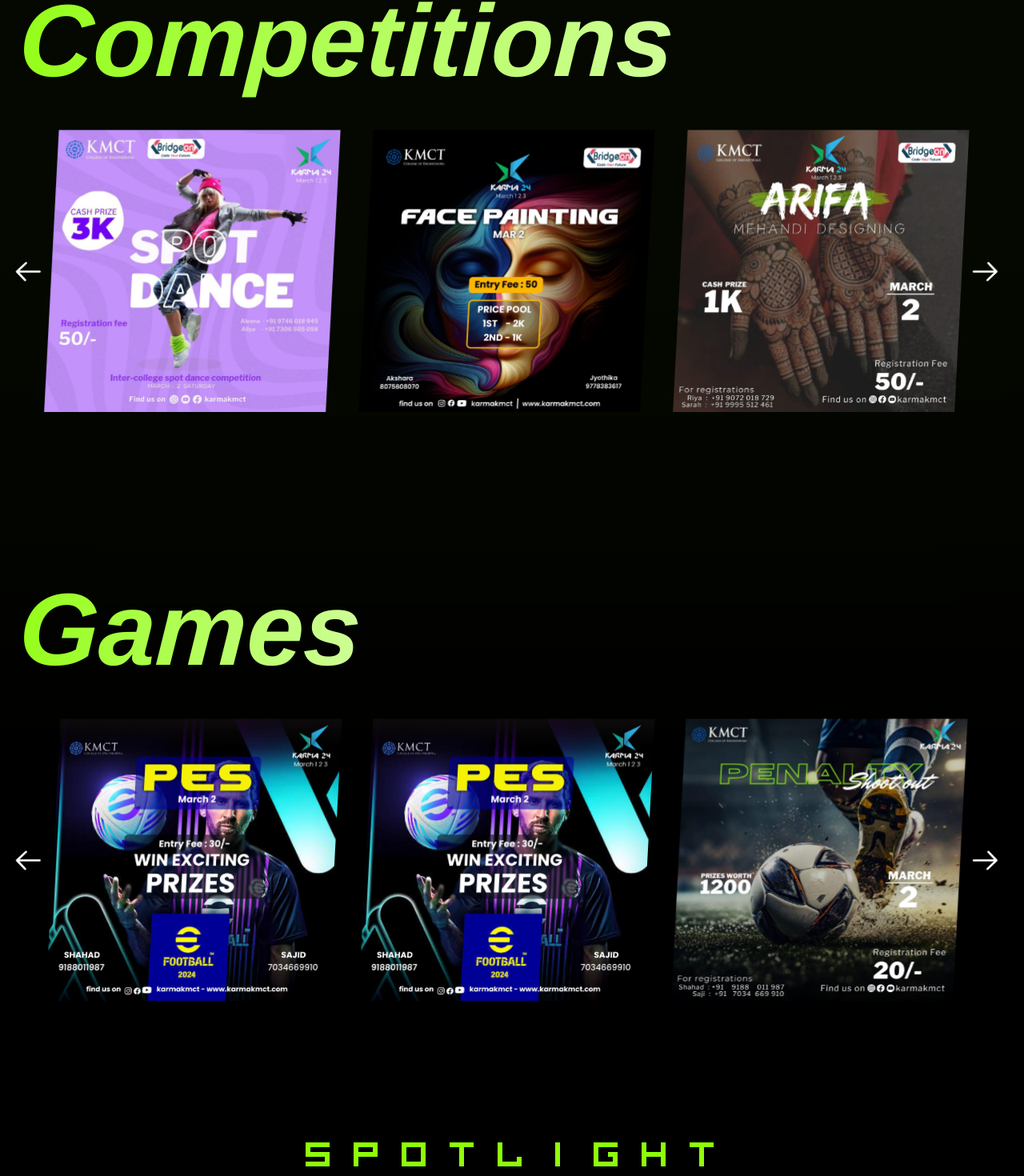
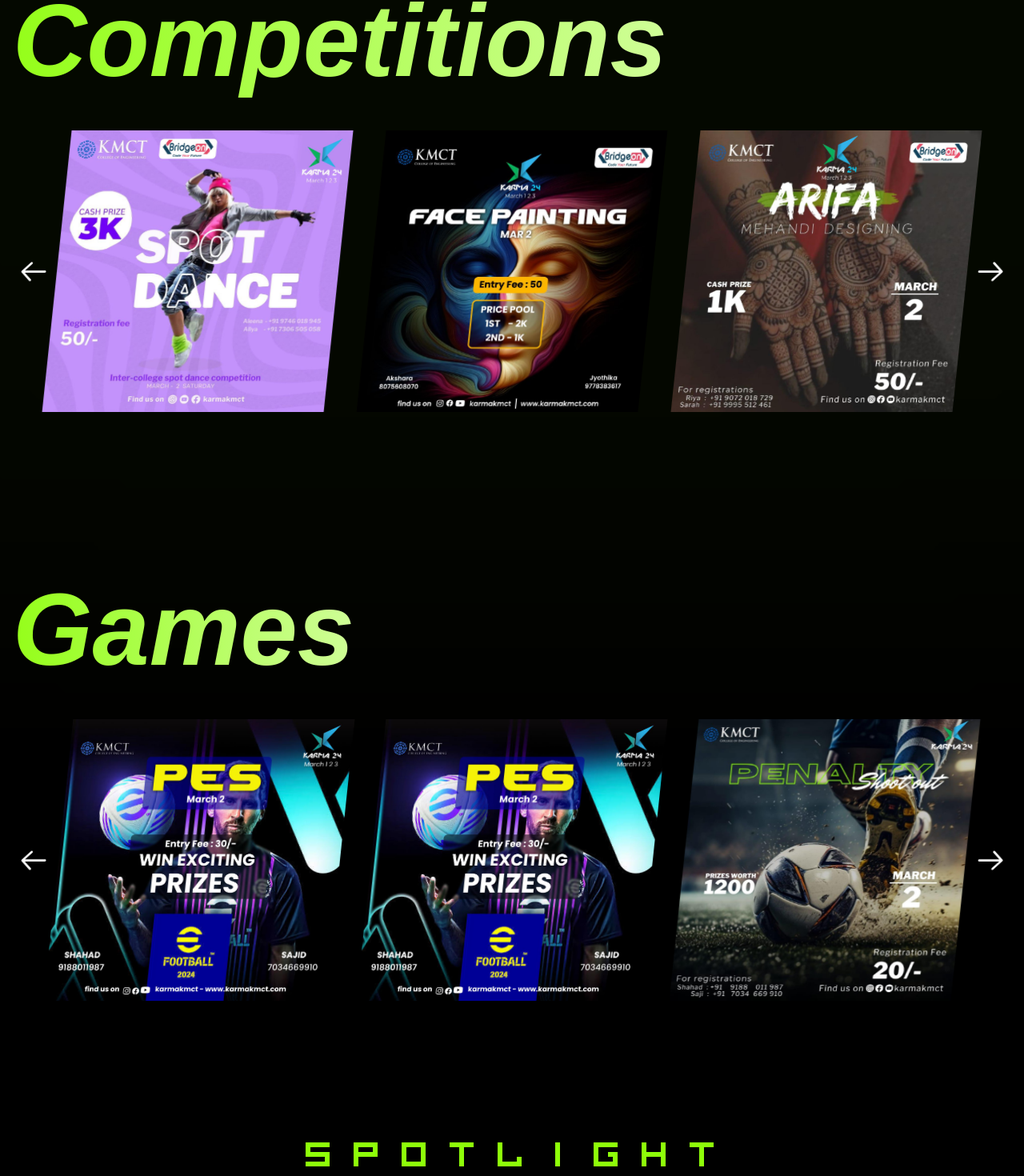
Before and after one commit to TinkerHubKMCTCE/Karma24, a React (Vite) app: page / in a window 1280 px wide. Shown: the part 3398-4868 px from the top of the page at 80% size. Built offline with nearby package versions, Linux system fonts and the light colour scheme.

Commit message:
feat: update competitions not fetching issue

```diff
--- a/src/programType.js
+++ b/src/programType.js
@@ -1,7 +1,8 @@
 const programType = {
-    EVENT: "event",
-    WORKSHOP: "workshop",
-    GAME: "game"
-}
+  EVENT: "event",
+  WORKSHOP: "workshop",
+  GAME: "game",
+  COMPETITION: "competition",
+};
 
 export default programType;
--- a/src/views/home/components/Games/CompetitionsSection.jsx
+++ b/src/views/home/components/Games/CompetitionsSection.jsx
@@ -15,7 +15,7 @@
     <>
       <div
         id="competitions"
-        className="container max-w-screen-xl mx-auto pt-28 pb-16 px-4 -skew-x-3"
+        className="container max-w-screen-xl mx-auto pt-28 pb-16 px-4"
       >
         <motion.h2
           initial={{ opacity: 0 }}
@@ -26,7 +26,7 @@
         >
           Competitions
         </motion.h2>
-        <div className="swiper-container px-10">
+        <div className="swiper-container px-10 -skew-x-6">
           <Swiper
             slidesPerView={1}
             spaceBetween={10}
@@ -47,7 +47,7 @@
           >
             {competitions.map((game) => (
               <SwiperSlide key={game.id}>
-                <GameCard game={game} />
+                <GameCard game={game} isCompetition={true} />
               </SwiperSlide>
             ))}
           </Swiper>
--- a/src/views/home/components/Games/GameCard.jsx
+++ b/src/views/home/components/Games/GameCard.jsx
@@ -3,8 +3,7 @@
 
 import "./Games.css";
 
-
-const GameCard = ({ game }) => {
+const GameCard = ({ game, isCompetition = false }) => {
   const navigate = useNavigate();
 
   return (
@@ -12,7 +11,9 @@
       initial={{ opacity: 0, scale: 0.5 }}
       whileInView={{ opacity: 1, scale: 1 }}
       transition={{ duration: 0.4, ease: "easeOut" }}
-      onClick={() => navigate(`/games/${game.id}`)}
+      onClick={() =>
+        navigate(isCompetition ? `/competitions/${game.id}` : `/games/${game.id}`)
+      }
       className="p-8 mx-auto game-item"
       style={{
         backgroundImage: `url(${game.image})`,
--- a/src/views/home/components/Games/GamesSection.jsx
+++ b/src/views/home/components/Games/GamesSection.jsx
@@ -6,17 +6,13 @@
 import "swiper/css/pagination";
 import "swiper/css/navigation";
 
-
 import GameCard from "./GameCard";
 import games from "../../../../data/games";
 
 const GamesSection = () => {
   return (
     <>
-      <div
-        id="games"
-        className="container max-w-screen-xl mx-auto pt-28 pb-16 px-4 -skew-x-3"
-      >
+      <div id="games" className="container max-w-screen-xl mx-auto pt-28 pb-16 px-4">
         <motion.h2
           initial={{ opacity: 0 }}
           whileInView={{ opacity: 1 }}
@@ -26,7 +22,7 @@
         >
           Games
         </motion.h2>
-        <div className="swiper-container px-10">
+        <div className="swiper-container px-10 -skew-x-6">
           <Swiper
             slidesPerView={1}
             spaceBetween={4}
```
Also changed, not shown: src/App.jsx (+7 -4 lines).
